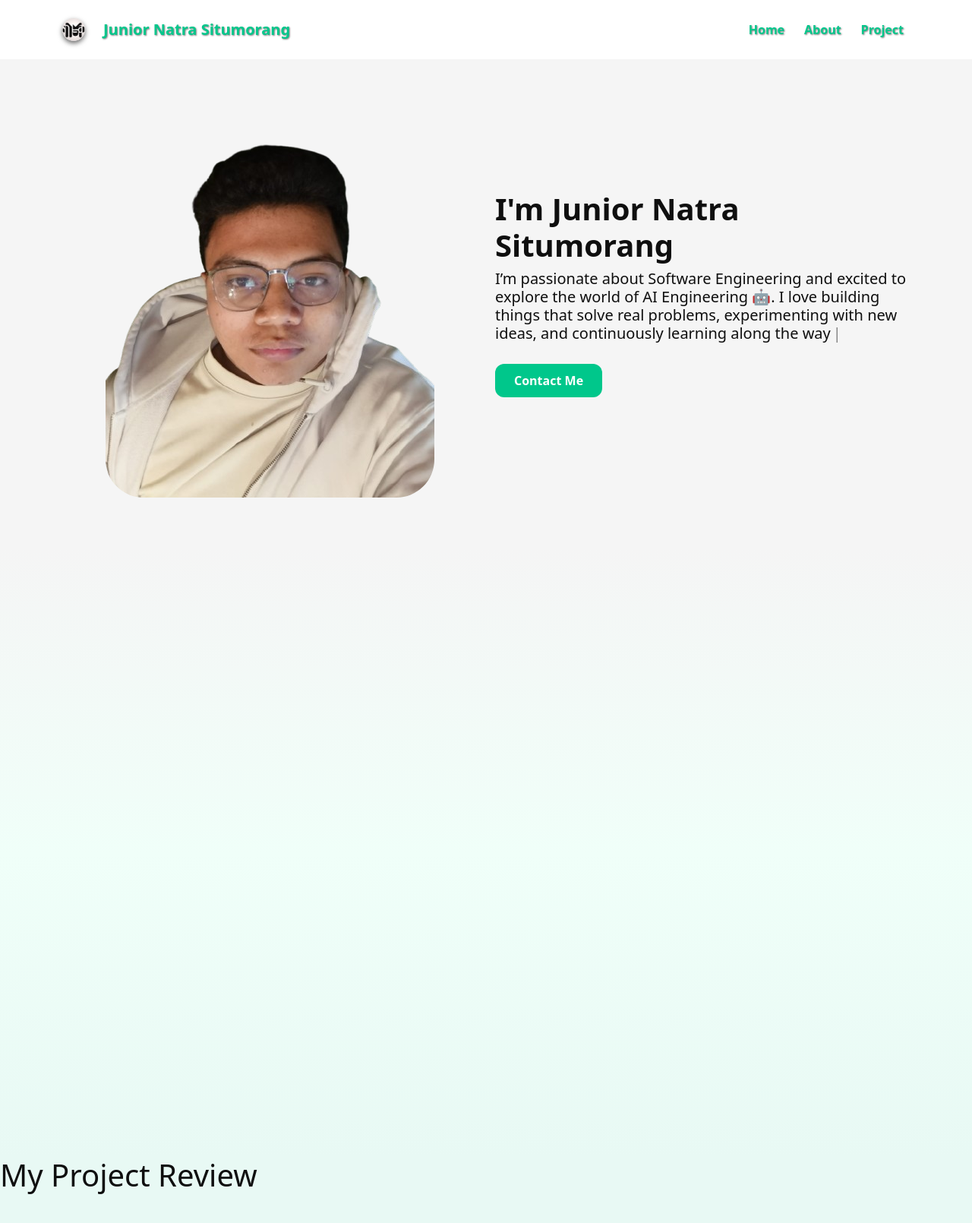
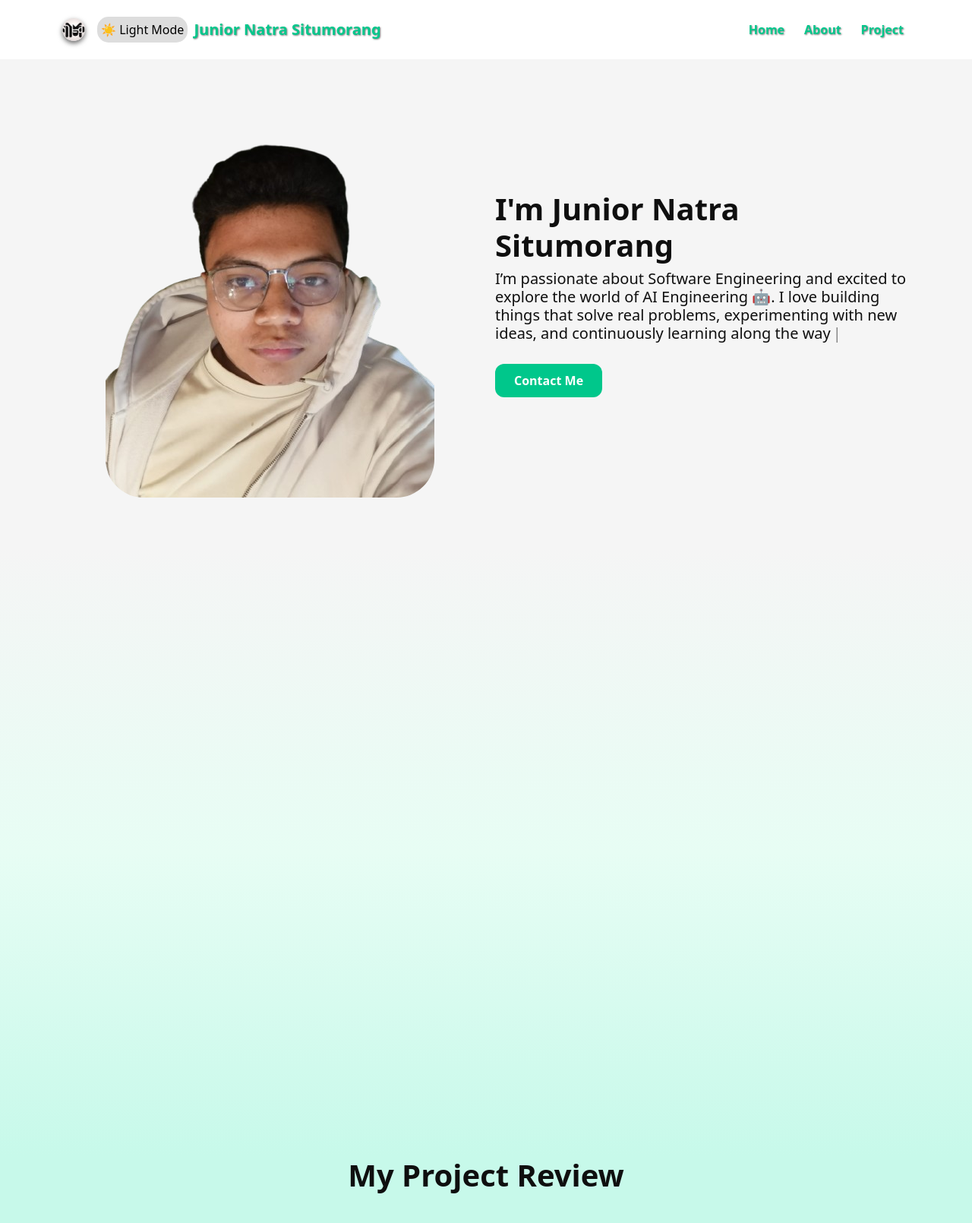
Before and after one commit to Jerannn24/my-portofolio, a Next.js app: page / in a window 1280 px wide. Shown: the top 1610 px of the page at 76% size. Built offline with nearby package versions, Linux system fonts and the light colour scheme.

Commit message:
update globals.css, DarkMode.jsx, Navbar.jsx and Portfolio.jsx

```diff
--- a/src/app/globals.css
+++ b/src/app/globals.css
@@ -2,9 +2,9 @@
   /* Light mode */
   --bg: #f5f5f5;
   /* page 1: abu putih */
-  --bg-2: #e8f9f4;
+  --bg-2: #c7f9ea;
   /* page 2: hijau pastel lembut */
-  --bg-mid: #f0fff9;
+  --bg-mid: #e7fdf4;
   /* warna antara: putih kehijauan */
   --bg-2-gradient: linear-gradient(180deg,
       var(--bg) 0%,
@@ -34,15 +34,13 @@
   --navbar-fg-hover: #00c78b;
 }
 
-
-
-
 /* Global transition */
 html,
 body {
   background: var(--bg);
   color: var(--fg);
   font-family: 'Franklin Gothic Medium', 'Arial Narrow', Arial, sans-serif;
+  transition: background-color 0.6s ease, color 0.6s ease;
 }
 
 .navbar-effect {
--- a/src/components/DarkMode.jsx
+++ b/src/components/DarkMode.jsx
@@ -2,9 +2,42 @@ import React, { useState, useEffect } from 'react'
 
 const DarkMode = () => {
     const [dark, setDark] = useState(false);
+
+    useEffect(() => {
+        if (dark) {
+            document.body.classList.add("dark-mode");
+            localStorage.setItem("theme", "dark");
+        } else {
+            document.body.classList.remove("dark-mode");
+            localStorage.setItem("theme", "light");
+        }
+    }, [dark]);
+
+    useEffect(() => {
+        const savedTheme = localStorage.getItem("theme");
+        if (savedTheme === "dark") {
+            setDark(true);
+        }
+    }, []);
+
     return (
-        <div>DarkMode</div>
-    )
-}
+        <button
+            onClick={() => setDark(!dark)}
+            className='navbar-branc navbar-text'
+            style={{
+                padding: "5px",
+                borderRadius: "15px",
+                border: "none",
+                cursor: "pointer",
+                backgroundColor: dark ? "#333" : "#ddd",
+                color: dark ? "#fff" : "#000",
+                transition: "all 0.6s ease",
+            }}
+        >
+            {dark ? "🌑 Dark Mode" : "☀️ Light Mode"}
+        </button>
+    );
+};
+
 
 export default DarkMode
--- a/src/components/Navbar.jsx
+++ b/src/components/Navbar.jsx
@@ -1,6 +1,7 @@
 "use client";
 import React, { useState, useEffect } from "react";
 import Link from "next/link";
+import DarkMode from "./DarkMode";
 
 const Navbar = () => {
     const [isOpen, setIsOpen] = useState(false);
@@ -21,6 +22,7 @@ const Navbar = () => {
                     <Link href="#home" className="navbar-brand d-flex align-items-center navbar-effect navbar-text ">
                         <img src="./LogoYt.jpg" alt="Logo" width="30" height="30" className="m-auto navbar-link" />
                     </Link>
+                    <DarkMode />
                     <div className="navbar-nav ms-auto navbar-text">
                         <Link href="#" className="navbar-text navbar-brand text-center d-flex align-items-center navbar-effect nav-link">
                             Junior Natra Situmorang
--- a/src/pages/Portfolio.jsx
+++ b/src/pages/Portfolio.jsx
@@ -55,12 +55,13 @@ const Portfolio = () => {
             <div className='transition-1'>
 
             </div>
-            <div id='project'
-                style={{
+            <div style={{
                 backgroundColor: "var(--bg-2)",
                 minHeight: "100vh",
-                }}>
-                <h1>My Project Review</h1>
+            }} >
+                <div id='project'
+                    className='container'>
+                    <h1 className='fw-bold text-center'>My Project Review</h1>
                     <div className='scroll-area'>
 
                     </div>
@@ -68,6 +69,7 @@ const Portfolio = () => {
                         {/* <ThemeToggle /> */}
                     </div>
                 </div>
+            </div>
         </div >
     )
 }
```
Also changed, not shown: src/components/ScrollArea.jsx (added, +9 -0 lines). Lines whose indentation alone changed are shown as unchanged.
